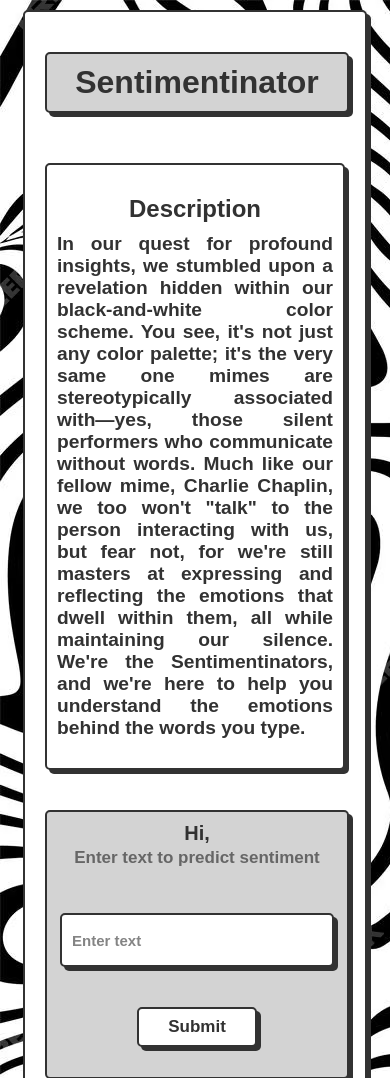
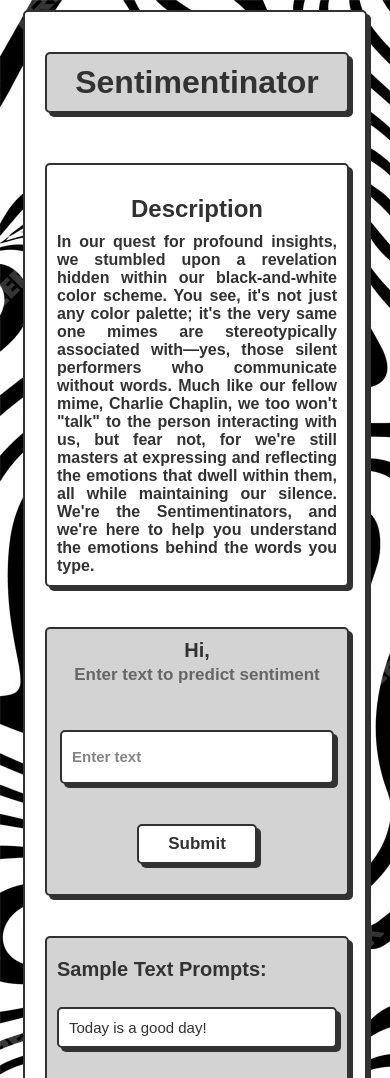
Before and after one commit to Hardvan/Sentiment-inator, a Flask app: page / in a window 390 px wide. Shown: the top 1078 px of the page. Run offline with Flask 3, Linux system fonts and the light colour scheme.

Commit message:
Fix padding

```diff
--- a/static/css/index.css
+++ b/static/css/index.css
@@ -309,6 +309,16 @@ body {
     width: 300px;
   }
 
+  .description {
+    width: 300px;
+    padding: 10px 0;
+  }
+
+  .description p {
+    font-size: 1rem;
+    margin: 0 10px;
+  }
+
   .input-form {
     width: 300px;
     padding: 10px 0;
```
